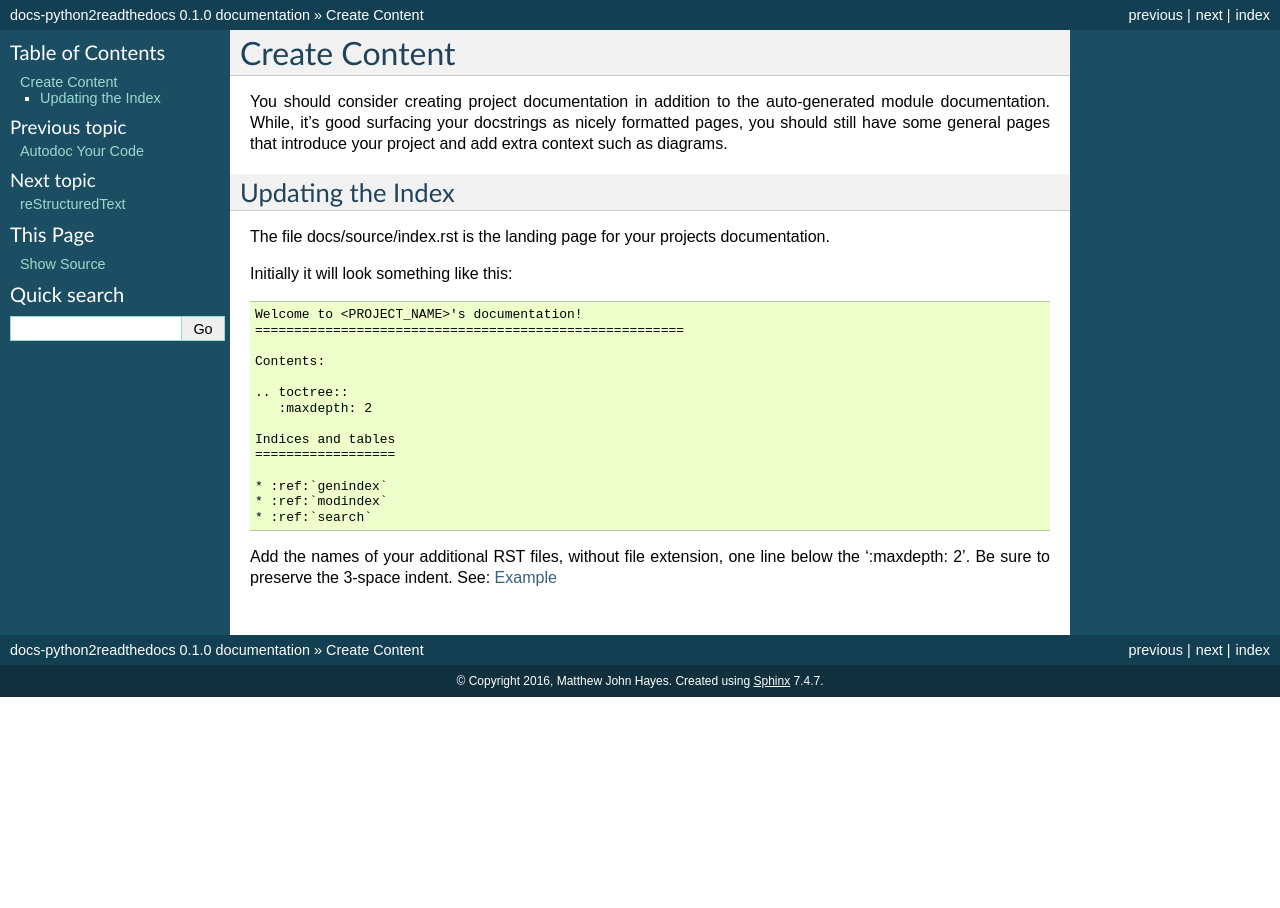
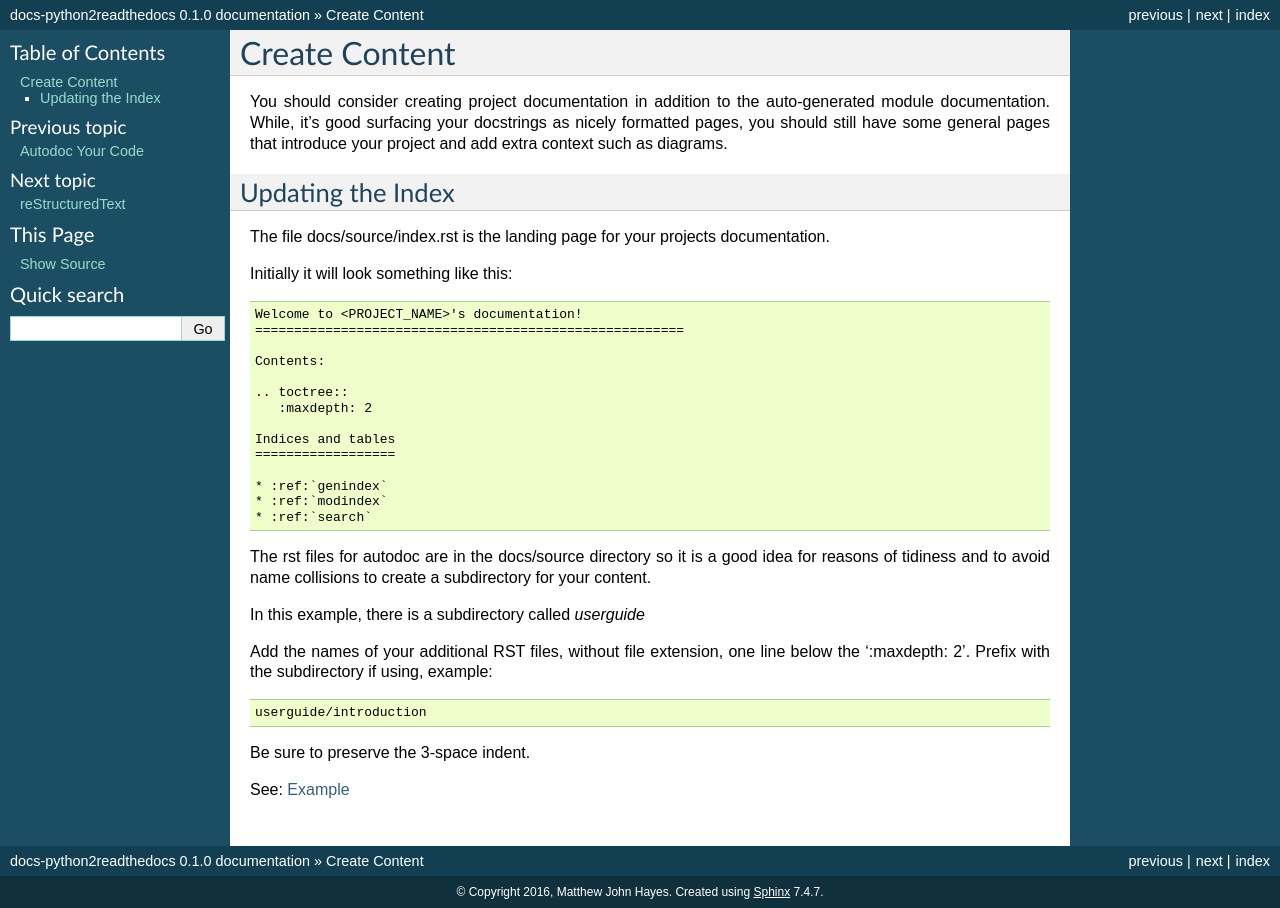
Before and after one commit to mattjhayes/docs-python2readthedocs, a Sphinx documentation site: the page built from docs/source/userguide/create-content.rst, in a window 1280 px wide. Built offline with Sphinx 7.4.7, drawn with Linux system fonts in a browser that asks for light colours.

Commit message:
Updated to have user rst files in a subdirectory and fixed blog link

```diff
--- a/docs/source/acknowledgements.rst
+++ b/docs/source/userguide/acknowledgements.rst
@@ -15,4 +15,4 @@ This guide was drawn from many sources, including:
 Any mistakes are mine, not theirs.
 
 If you have any corrections or updates, please comment on my blog post
-`Automating Python Documentation with Read the Docs <http://bitsn1000bits.blogspot.co.nz/2016/09/automating-python-documentation-with.html>`_
+`Automating Python Documentation with Read the Docs <https://bitsn1000bits.wordpress.com/2017/07/14/automating-python-documentation-with-read-the-docs/>`_
--- a/docs/source/create-content.rst
+++ b/docs/source/userguide/create-content.rst
@@ -34,6 +34,20 @@ Initially it will look something like this:
   * :ref:`modindex`
   * :ref:`search`
 
+The rst files for autodoc are in the docs/source directory so it is a good
+idea for reasons of tidiness and to avoid name collisions to create a
+subdirectory for your content.
+
+In this example, there is a subdirectory called *userguide*
+
 Add the names of your additional RST files, without file extension, one line
-below the ':maxdepth: 2'. Be sure to preserve the 3-space indent. See:
+below the ':maxdepth: 2'. Prefix with the subdirectory if using, example:
+
+.. code-block:: text
+
+      userguide/introduction
+
+Be sure to preserve the 3-space indent.
+
+See:
 `Example <https://raw.githubusercontent.com/mattjhayes/docs-python2readthedocs/master/docs/source/index.rst>`_
```
Also changed, not shown: docs/source/index.rst (+12 -12 lines), docs/source/userguide/code-doc.rst (renamed from docs/source/code-doc.rst), docs/source/userguide/configure-sphinx.rst (renamed from docs/source/configure-sphinx.rst), docs/source/userguide/install-sphinx.rst (renamed from docs/source/install-sphinx.rst), docs/source/userguide/introduction.rst (renamed from docs/source/introduction.rst), docs/source/userguide/localbuild.rst (renamed from docs/source/localbuild.rst), docs/source/userguide/readthedocs.rst (renamed from docs/source/readthedocs.rst), docs/source/userguide/restructuredtext.rst (renamed from docs/source/restructuredtext.rst), docs/source/userguide/troubleshooting.rst (renamed from docs/source/troubleshooting.rst), docs/source/userguide/ui-tweaks.rst (renamed from docs/source/ui-tweaks.rst).
